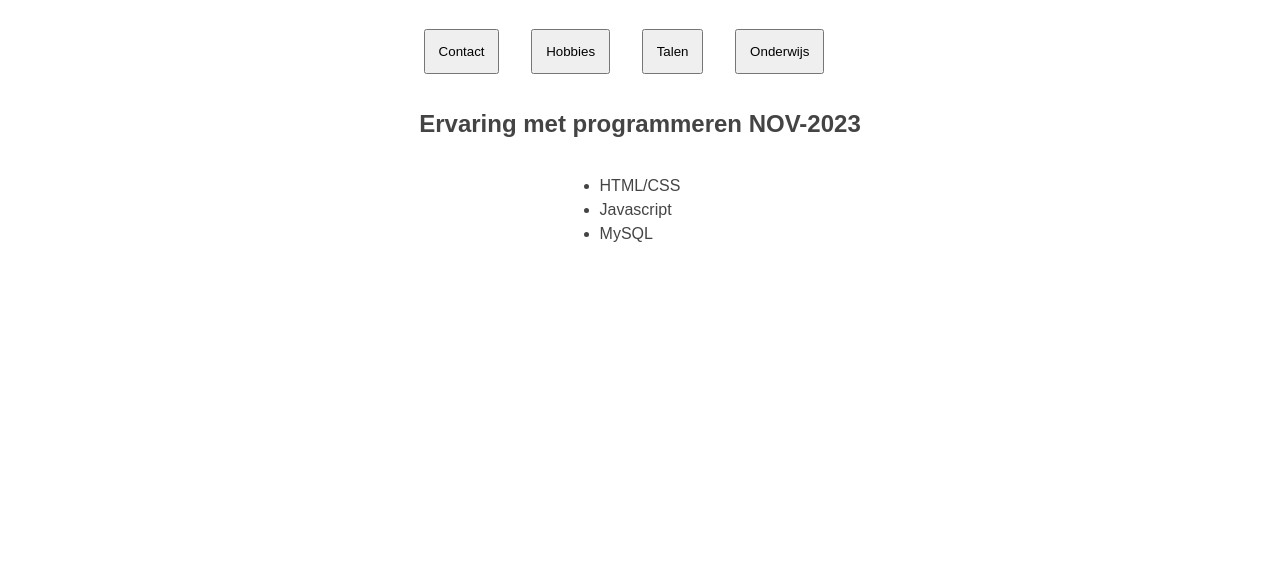
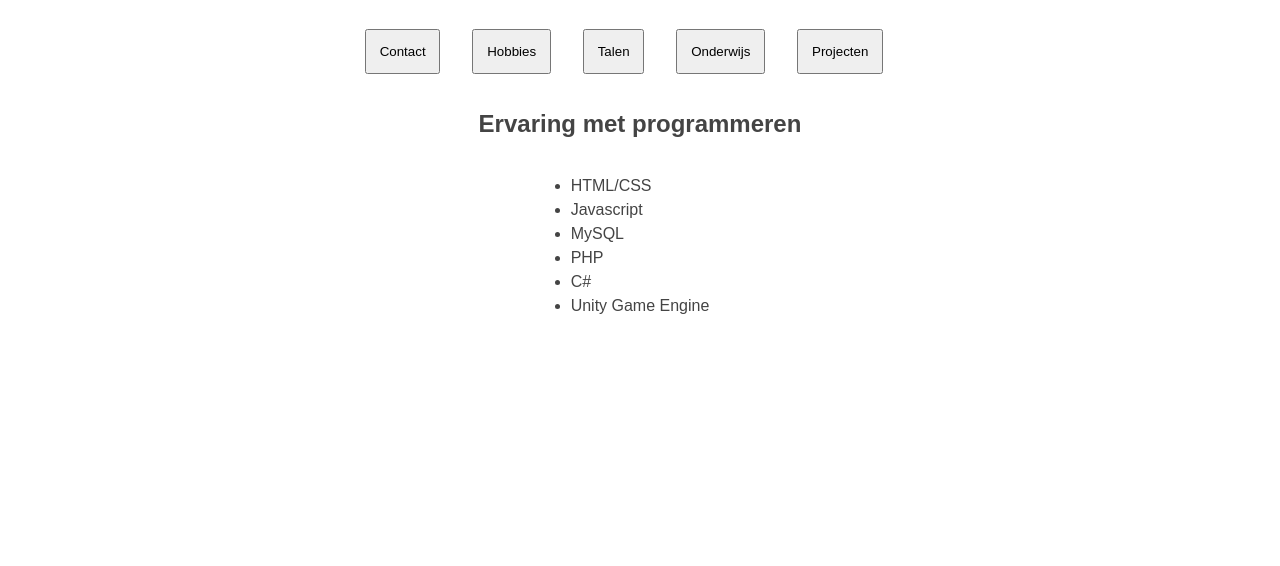
Before and after one commit to Zefkill/NOV-2023-Liberation-front, a plain HTML site: page haktanPortofolio.html in a window 1280 px wide. Shown: the part 131-697 px from the top of the page. Drawn offline with Linux system fonts and the light colour scheme.

Commit message:
Update and rename haktan.html to haktanPortofolio.html

```diff
--- a/haktan.html
+++ b/haktanPortofolio.html
@@ -34,7 +34,7 @@
             </div>
             <div class="dropdown">
                 <a class="dropdown-toggle" id="haktan-toggle" onclick="toggleContent('haktan-content')">Haktan &#9662</a>
-                <ul class="dropdown-content" id="haktan-content"> <a class="dropdownItem" href="haktan.html">Portfolio</a>
+                <ul class="dropdown-content" id="haktan-content"> <a class="dropdownItem" href="haktanPortofolio.html">Portfolio</a>
 
                     <a class="dropdownItem" href="haktanGoedeDoel.html">Goede Doel</a>
                     <a class="dropdownItem" href="haktangame.html">Donate to Play</a>
@@ -45,37 +45,39 @@
     </header>
     <main class="mainHaktanPortfolio">
         <h1>Portfolio Haktan Yilmaz</h1>
+
         <section class="haktanCV">
             <button class="haktanBtn" id="contact" onclick="showContact()">Contact</button>
             <button class="haktanBtn" id="hobbies" onclick="showHobbies()">Hobbies</button>
             <button class="haktanBtn" id="talen" onclick="showTalen()">Talen</button>
             <button class="haktanBtn" id="onderwijs" onclick="showEd()">Onderwijs</button>
+            <button class="haktanBtn" id="projecten" onclick="showProject()">Projecten</button>
             <br>
+        </section>
 
-        </section>
         <section class="resultsBtn">
             <p id="qwerty" class="qwerty"></p>
             <p id="qwerty3" class="qwerty3"></p>
             <p id="qwerty4" class="qwerty4"></p>
             <p id="qwerty6" class="qwerty6"></p>
+            <p id="qwerty5" class="qwerty5"></p>
+        </section>
 
-
-        </section>
         <section class="programExp">
-            <h2>Ervaring met programmeren NOV-2023</h2>
+            <h2>Ervaring met programmeren</h2>
             <ul>
                 <li>HTML/CSS</li>
                 <li>Javascript</li>
                 <li>MySQL</li>
+                <li>PHP</li>
+                <li>C#</li>
+                <li>Unity Game Engine</li>
             </ul>
         </section>
     </main>
 
-
-
     <script src="app.js"></script>
 </body>
-
     <footer>
         <a href="index.html">
             <img src="LogoPNG.png">
@@ -83,5 +85,4 @@
         <p>Liberation Front</p>
         <p>Techniek College Rotterdam</p>
     </footer>
-
 </html>
```
